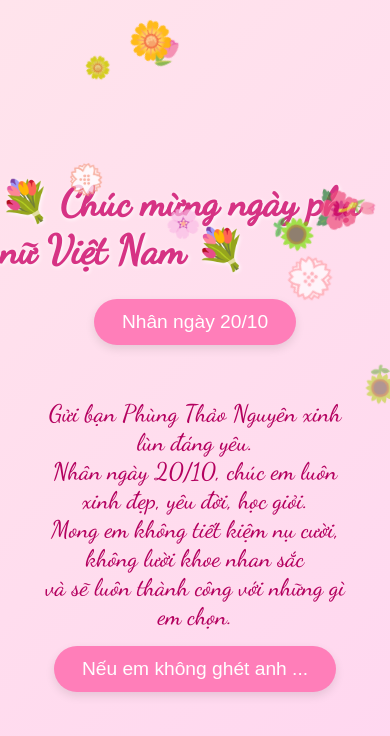
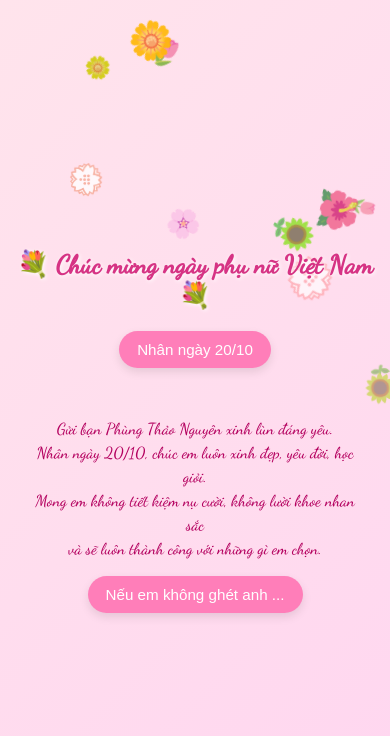
Before and after one commit to cdomanh08/tang-ban-N, a plain HTML site: page index.html in a window 390 px wide. Both pictures are taken after a click on the button "Nhân ngày 20/10". Drawn offline with Linux system fonts and the light colour scheme.

Commit message:
Enhance styles and responsiveness in index.html
Added responsive design and improved button styles.

```diff
--- a/index.html
+++ b/index.html
@@ -17,16 +17,21 @@
       font-family: 'Dancing Script', cursive;
       overflow: hidden;
       transition: background 1s ease-in-out;
+      padding: 10px;
+      box-sizing: border-box;
     }
+
     h1 {
       color: #d63384;
-      font-size: 2.5em;
-      margin-bottom: 25px;
+      font-size: 2.2em;
+      margin-bottom: 20px;
       text-shadow: 1px 1px 4px #fff;
       opacity: 0;
       transform: translateY(-20px);
       animation: fadeSlideIn 1.5s ease forwards;
+      text-align: center;
     }
+
     button {
       background: #ff7eb9;
       color: white;
@@ -37,24 +42,30 @@
       cursor: pointer;
       transition: all 0.4s ease;
       box-shadow: 0 4px 10px rgba(0,0,0,0.1);
+      text-align: center;
+      max-width: 90%;
     }
+
     button:hover {
       background: #ff4fa3;
       transform: scale(1.08);
       box-shadow: 0 6px 15px rgba(255,79,163,0.3);
     }
+
     #message, #more {
       margin-top: 25px;
       color: #b4005f;
-      font-size: 1.5em;
+      font-size: 1.3em;
       text-align: center;
-      width: 80%;
-      max-width: 650px;
+      width: 90%;
+      max-width: 600px;
       display: none;
       opacity: 0;
       white-space: pre-line;
       transition: opacity 1.5s ease;
+      line-height: 1.5;
     }
+
     @keyframes fadeSlideIn {
       from { opacity: 0; transform: translateY(-20px); }
       to { opacity: 1; transform: translateY(0); }
@@ -65,12 +76,40 @@
       top: -50px;
       animation: fall linear forwards;
       opacity: 0.9;
+      z-index: -1;
     }
 
     @keyframes fall {
       0% { transform: translateY(0) rotate(0deg) scale(1); opacity: 1; }
       50% { transform: translateY(50vh) rotate(180deg) scale(1.2); }
       100% { transform: translateY(100vh) rotate(360deg) scale(1); opacity: 0; }
+    }
+
+    /* 🌸 Responsive Design */
+    @media (max-width: 768px) {
+      h1 {
+        font-size: 1.8em;
+      }
+      button {
+        font-size: 1em;
+        padding: 10px 20px;
+      }
+      #message, #more {
+        font-size: 1.1em;
+      }
+    }
+
+    @media (max-width: 480px) {
+      h1 {
+        font-size: 1.6em;
+      }
+      #message, #more {
+        font-size: 1em;
+      }
+      button {
+        font-size: 0.95em;
+        padding: 10px 18px;
+      }
     }
   </style>
 </head>
@@ -129,7 +168,6 @@
         flower.style.fontSize = 18 + Math.random() * 20 + "px";
         flower.style.animationDuration = 4 + Math.random() * 4 + "s";
         flower.style.filter = `hue-rotate(${Math.random() * 80 - 40}deg)`;
-        flower.style.transition = "transform 2s ease-in-out";
         document.body.appendChild(flower);
         setTimeout(() => flower.remove(), 7000);
       }, 250);
```
